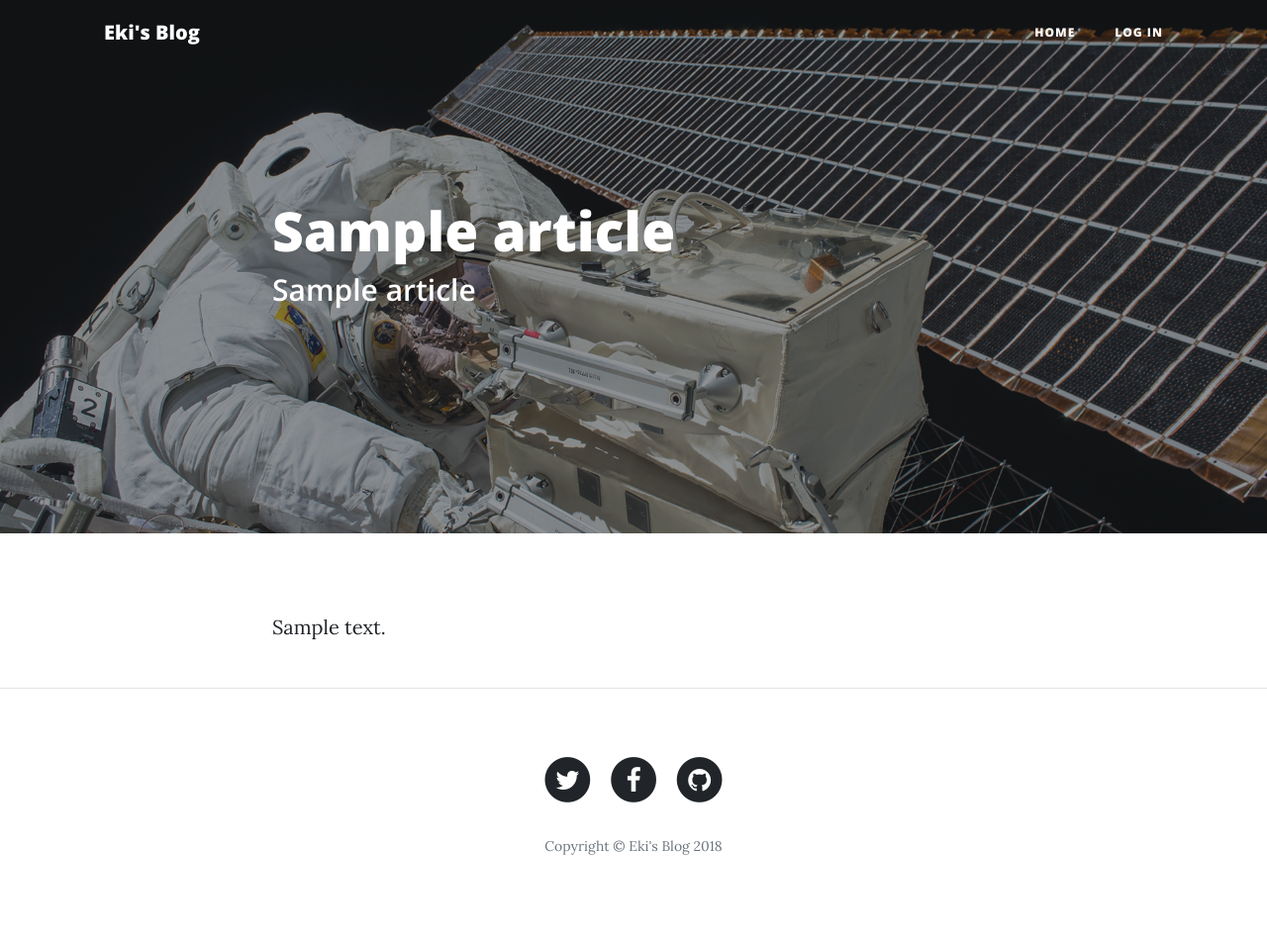
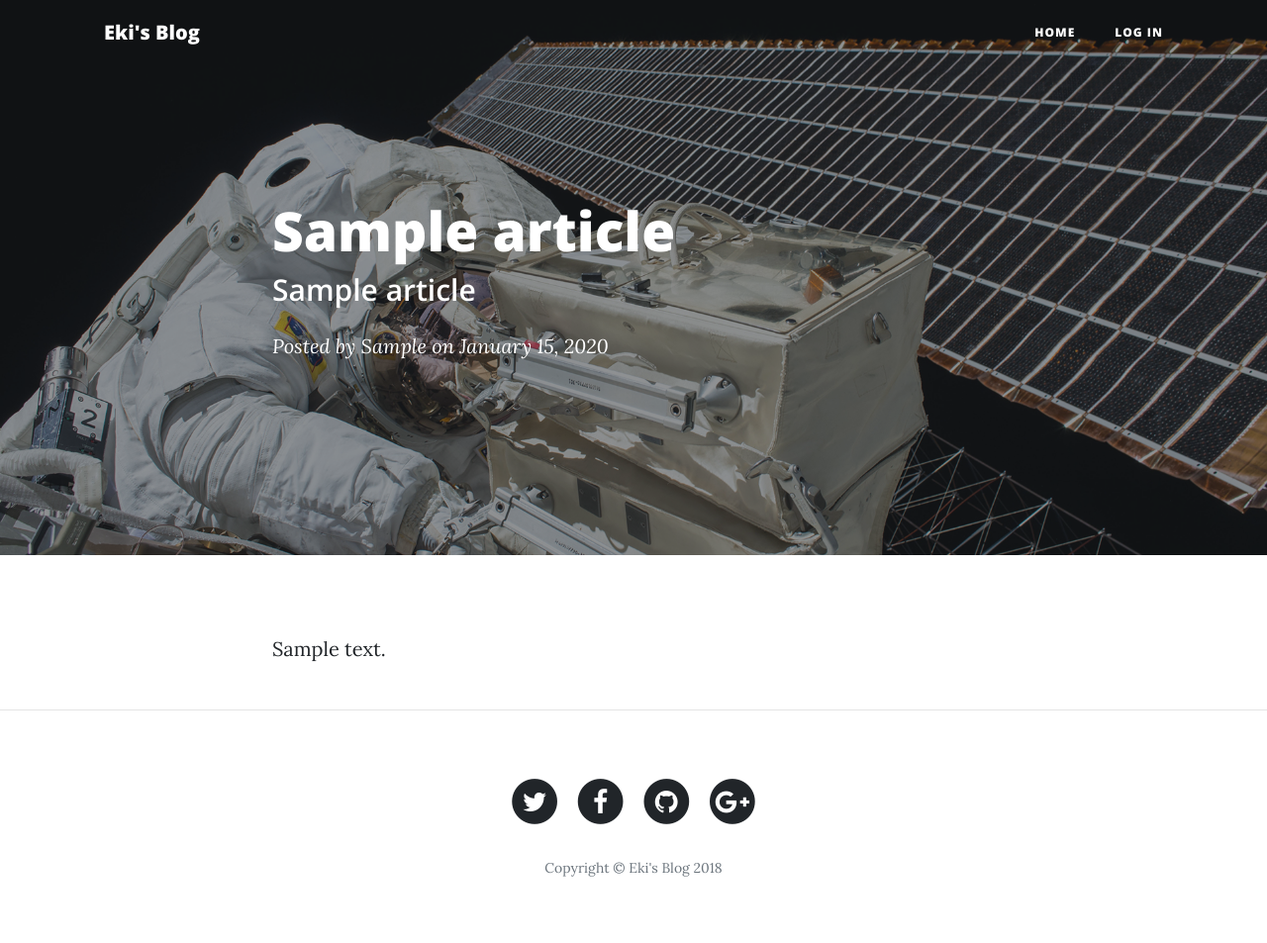
Before and after one commit to EkiRahardian/ekiburogu, a PHP site: page /post.php?number=1 in a window 1280 px wide. Shown: the whole page at 99% size. Before the commit the page ends 864 px from the top, so only its background shows below. Run offline with PHP 8.4, Linux system fonts and the light colour scheme; tables that the repository leaves empty or names only in its code hold one stand-in row (values such as "Sample post").

Commit message:
add writer's name and article's date, google plus link, open external link on new tab

```diff
--- a/addarticle.php
+++ b/addarticle.php
@@ -7,9 +7,6 @@
 	$failure = false;
 	$index = NULL;
 	$user_check = $_SESSION['login_user'];
-	$query = mysqli_query($conn,"SELECT username FROM administrator WHERE username = '$user_check'");
-	$row = mysqli_fetch_array($query,MYSQLI_ASSOC);
-	$login_session = $row['username'];
 	if(!isset($user_check))
 	{
 		echo'	<script type="text/javascript">
@@ -31,7 +28,7 @@
 			$thisTitle = mysqli_real_escape_string($conn,sanitize($_POST['title']));
 			$thisSubtitle = mysqli_real_escape_string($conn,sanitize($_POST['subtitle']));
 			$thisContent = mysqli_real_escape_string($conn,sanitize($_POST['content']));
-			$sql = "INSERT INTO article (articleID, title, subtitle, content) VALUES ('$index','$thisTitle','$thisSubtitle','$thisContent');";
+			$sql = "INSERT INTO article (articleID, title, subtitle, content, writer, tanggalTulis) VALUES ('$index','$thisTitle','$thisSubtitle','$thisContent','$user_check',now());";
 			$result = mysqli_query($conn,$sql);
 			$success = true;
 		}
--- a/editarticle.php
+++ b/editarticle.php
@@ -6,9 +6,6 @@
 	$success = false;
 	$failure = false;
 	$user_check = $_SESSION['login_user'];
-	$query = mysqli_query($conn,"SELECT username FROM administrator WHERE username = '$user_check'");
-	$row = mysqli_fetch_array($query,MYSQLI_ASSOC);
-	$login_session = $row['username'];
 	if(!isset($_SESSION['login_user']))
 	{
 		echo'	<script type="text/javascript">
@@ -27,7 +24,7 @@
 					$thisTitle = mysqli_real_escape_string($conn,sanitize($_POST['title']));
 					$thisSubtitle = mysqli_real_escape_string($conn,sanitize($_POST['subtitle']));
 					$thisContent = mysqli_real_escape_string($conn,sanitize($_POST['content']));
-					$sql = "UPDATE article SET title ='$thisTitle',subtitle ='$thisSubtitle',content='$thisContent' WHERE articleID =" . $getNumber . ";";
+					$sql = "UPDATE article SET title ='$thisTitle',subtitle ='$thisSubtitle',content='$thisContent', tanggalTulis=now() WHERE articleID =" . $getNumber . ";";
 					$result = mysqli_query($conn,$sql);
 					$success = true;
 				}
--- a/index.php
+++ b/index.php
@@ -23,12 +23,15 @@
       <div class="row">
         <div class="col-lg-8 col-md-10 mx-auto">
 		<?php
-			$sql = "SELECT articleID, title, subtitle FROM `article`";
+			$sql = "SELECT articleID, title, subtitle, writer, YEAR(tanggalTulis), MONTH(tanggalTulis), DAY(tanggalTulis)	 FROM `article`";
 			$result = $conn->query($sql);
 			if ($result->num_rows > 0)
 			{
 				while($row = $result->fetch_assoc())
 				{
+					$monthNum  = $row["MONTH(tanggalTulis)"];
+					$dateObj   = DateTime::createFromFormat('!m', $monthNum);
+					$monthName = $dateObj->format('F');
 					echo '<div class="post-preview">
 						<a href="post.php?number=' .$row["articleID"]. '">
 							<h2 class="post-title">'.
@@ -38,6 +41,7 @@
 								$row["subtitle"].
 							'</h3>
 						</a>
+						<p class="post-meta">Posted by ' . $row["writer"] . ' on ' . $monthName . " " . $row["DAY(tanggalTulis)"] . ', ' . $row["YEAR(tanggalTulis)"] . '</p>
 					</div>
 					<hr>';
 				}
--- a/main/footer.php
+++ b/main/footer.php
@@ -6,7 +6,7 @@
 			  <div class='col-lg-8 col-md-10 mx-auto'>
 				<ul class='list-inline text-center'>
 				  <li class='list-inline-item'>
-					<a href='https://twitter.com/Nau_Rizzz'>
+					<a href='https://twitter.com/Nau_Rizzz' target="_blank">
 					  <span class='fa-stack fa-lg'>
 						<i class='fa fa-circle fa-stack-2x'></i>
 						<i class='fa fa-twitter fa-stack-1x fa-inverse'></i>
@@ -14,7 +14,7 @@
 					</a>
 				  </li>
 				  <li class='list-inline-item'>
-					<a href='https://www.facebook.com/naufalrizky.r'>
+					<a href='https://www.facebook.com/naufalrizky.r' target="_blank">
 					  <span class='fa-stack fa-lg'>
 						<i class='fa fa-circle fa-stack-2x'></i>
 						<i class='fa fa-facebook fa-stack-1x fa-inverse'></i>
@@ -22,10 +22,18 @@
 					</a>
 				  </li>
 				  <li class='list-inline-item'>
-					<a href='https://github.com/EkiRahardian/'>
+					<a href='https://github.com/EkiRahardian/' target="_blank">
 					  <span class='fa-stack fa-lg'>
 						<i class='fa fa-circle fa-stack-2x'></i>
 						<i class='fa fa-github fa-stack-1x fa-inverse'></i>
+					  </span>
+					</a>
+				  </li>
+				  <li class='list-inline-item'>
+					<a href='https://plus.google.com/108237979631528756265' target="_blank">
+					  <span class='fa-stack fa-lg'>
+						<i class='fa fa-circle fa-stack-2x'></i>
+						<i class="fa fa-google-plus fa-stack-1x fa-inverse"></i>
 					  </span>
 					</a>
 				  </li>
--- a/post.php
+++ b/post.php
@@ -22,14 +22,18 @@
 					$number = mysqli_real_escape_string($conn,sanitize($_GET['number']));
 					if(ctype_digit($number))
 					{
-						$sql = "SELECT title, subtitle FROM `article` WHERE articleID =" . $number;
+						$sql = "SELECT title, subtitle, writer, YEAR(tanggalTulis), MONTH(tanggalTulis), DAY(tanggalTulis) FROM `article` WHERE articleID =" . $number;
 						$result = $conn->query($sql);
 						if ($result->num_rows > 0)
 						{
 							while($row = $result->fetch_assoc())
 							{
+								$monthNum  = $row["MONTH(tanggalTulis)"];
+								$dateObj   = DateTime::createFromFormat('!m', $monthNum);
+								$monthName = $dateObj->format('F');
 								echo '<h1>' .$row["title"]. '</h1>
-								<h2 class="subheading">' .$row["subtitle"]. '</h2>';
+								<h2 class="subheading">' .$row["subtitle"]. '</h2>
+								<span class="meta">Posted by ' . $row["writer"] . ' on ' . $monthName . " " . $row["DAY(tanggalTulis)"] . ', ' . $row["YEAR(tanggalTulis)"] . '</span>';
 							}
 						}
 						else
```
